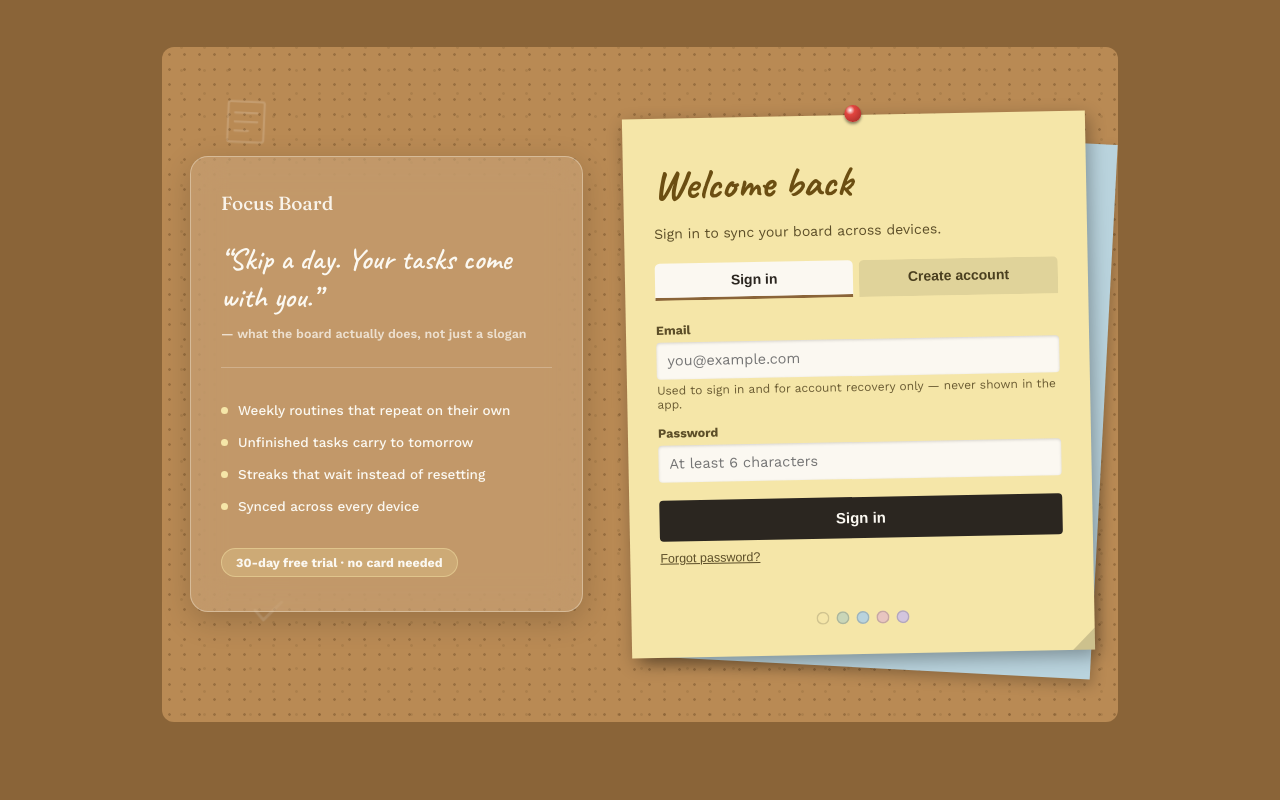
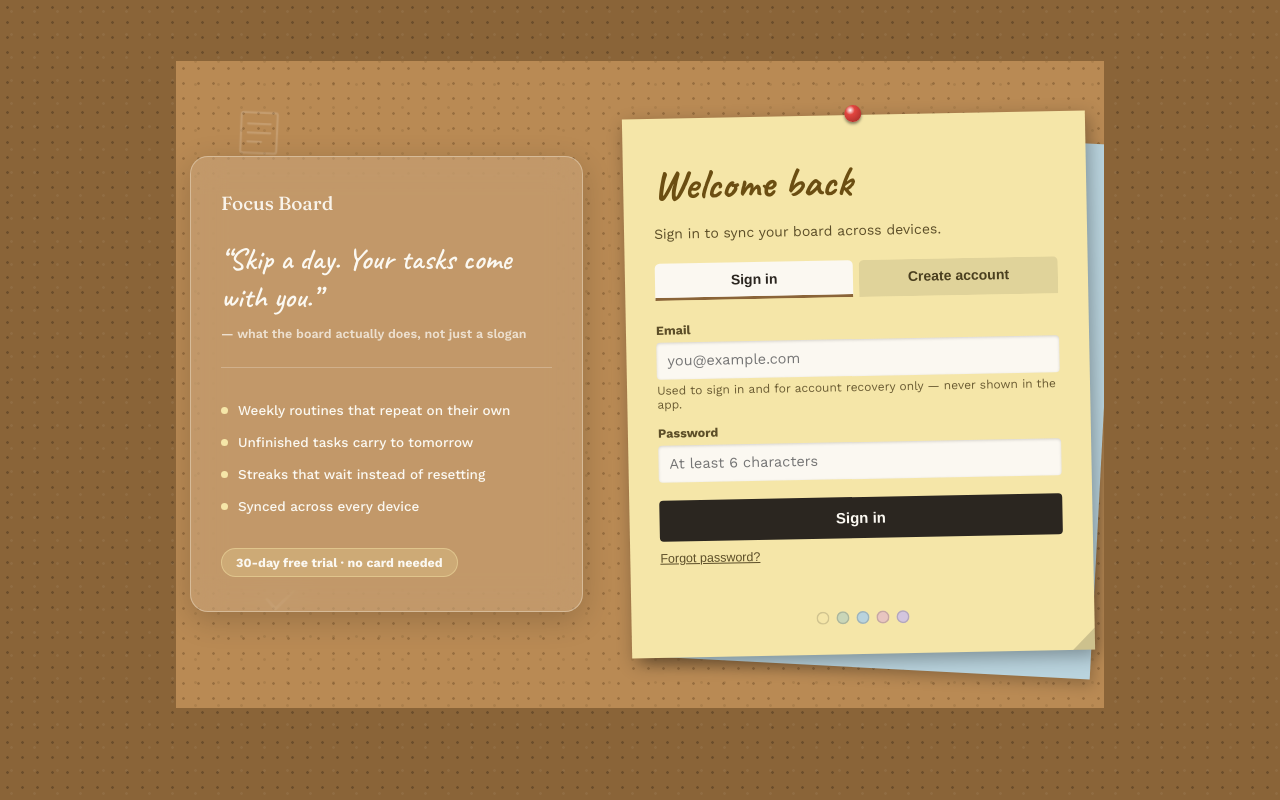
Before and after one commit to Anish-RS/Focus-Board, a plain HTML site: page login.html in a window 1280 px wide. Drawn offline with nearby package versions, Linux system fonts and the light colour scheme; no server answers.

Commit message:
Update login.html

```diff
--- a/login.html
+++ b/login.html
@@ -12,12 +12,23 @@
 <link rel="stylesheet" href="styles.css" />
 <script src="https://cdn.jsdelivr.net/npm/@supabase/supabase-js@2"></script>
 <style>
+  /* the app's .stb-root card only carries the cork dot-texture on its own inset box,
+     which left a wide plain, undotted band around it here (login has far less content
+     to fill that box than the real board does) -- so the whole page carries the same
+     dot texture, and the inset box gets far less padding, closing that gap. */
+  html, body {
+    background: #8a6438;
+    background-image:
+      radial-gradient(rgba(0,0,0,0.22) 1px, transparent 1.6px),
+      radial-gradient(rgba(255,255,255,0.05) 1px, transparent 1.7px);
+    background-size: 15px 15px, 23px 23px;
+  }
   body {
     display: flex; align-items: center; justify-content: center;
     min-height: calc(100vh - 32px);
     overflow-x: hidden;
   }
-  .stb-root { position: relative; overflow: hidden; }
+  .stb-root { position: relative; overflow: hidden; padding: 14px !important; border-radius: 0 !important; }
 
   /* faint decorative doodles scattered on the cork so the empty space isn't dead --
      pure inline SVG, no external images, kept low-contrast so they read as texture. */
```
